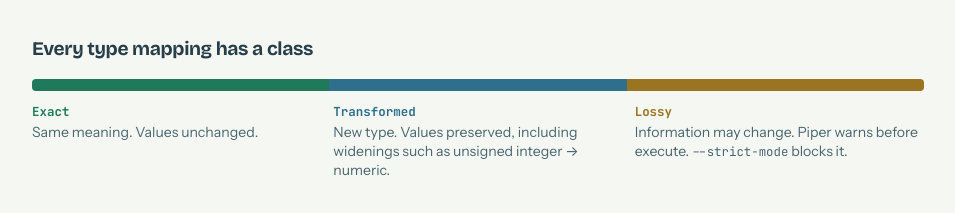
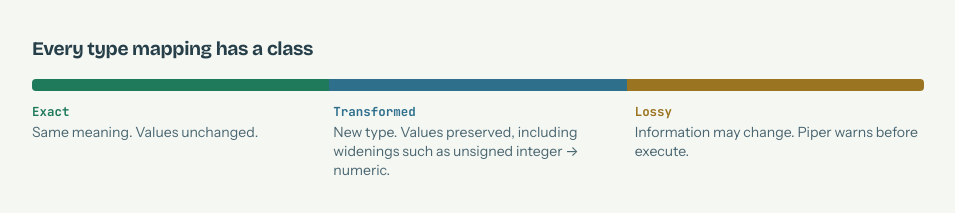
Before and after one commit to PiperKitOrg/piper-landing-page, a plain HTML site: page index.html in a window 1280 px wide. Shown: the part 2706-2919 px from the top of the page, without its empty margins (290-1245 px from the left). Drawn offline with nearby package versions, Linux system fonts and the light colour scheme.

Commit message:
remove command instruction

```diff
--- a/index.html
+++ b/index.html
@@ -386,7 +386,7 @@ footer{padding-block:40px 48px;color:var(--muted)}
         <div class="class-bar-legend">
           <div><b class="cls exact">Exact</b><p>Same meaning. Values unchanged.</p></div>
           <div><b class="cls xf">Transformed</b><p>New type. Values preserved, including widenings such as unsigned integer → numeric.</p></div>
-          <div><b class="cls lossy">Lossy</b><p>Information may change. Piper warns before execute. <code>--strict-mode</code> blocks it.</p></div>
+          <div><b class="cls lossy">Lossy</b><p>Information may change. Piper warns before execute.</p></div>
         </div>
       </div>
     </div>
```
